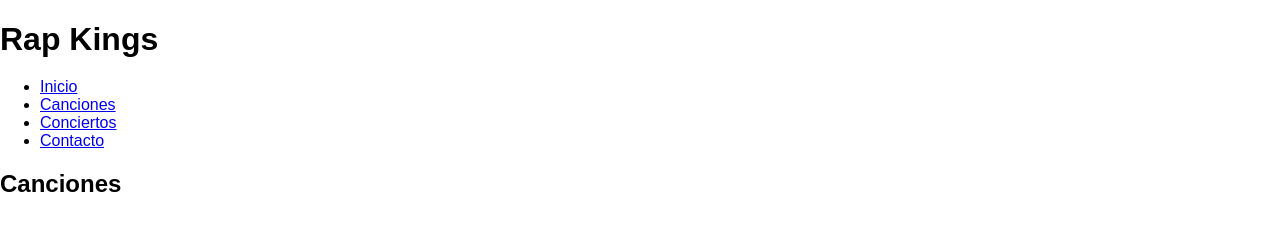
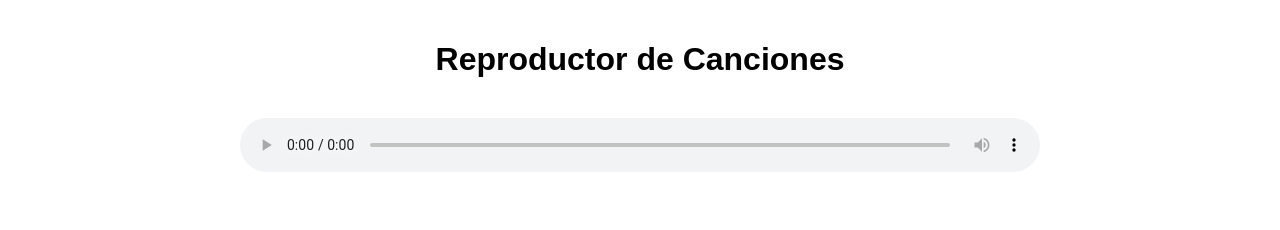
Before and after one commit to RapsKINGS/RapsKINGS.github.io, a plain HTML site: page Index.html in a window 1280 px wide. Drawn offline with Linux system fonts and the light colour scheme.

Commit message:
Update Index.html

```diff
--- a/Index.html
+++ b/Index.html
@@ -2,29 +2,22 @@
 <!DOCTYPE html>
 <html lang="en">
 <head>
-  <meta charset="UTF-8">
-  <meta name="viewport" content="width=device-width, initial-scale=1.0">
-  <title>Rap Kings - Canciones</title>
-  <link rel="stylesheet" href="styles.css">
+    <meta charset="UTF-8">
+    <meta name="viewport" content="width=device-width, initial-scale=1.0">
+    <title>Reproductor de Canciones</title>
+    <link rel="stylesheet" href="styles.css">
 </head>
 <body>
-  <header>
-    <h1>Rap Kings</h1>
-    <nav>
-      <ul>
-        <li><a href="#">Inicio</a></li>
-        <li><a href="#">Canciones</a></li>
-        <li><a href="#">Conciertos</a></li>
-        <li><a href="#">Contacto</a></li>
-      </ul>
-    </nav>
-  </header>
-
-  <main>
-    <h2>Canciones</h2>
-    <div id="song-list"></div>
-  </main>
-
-  <script src="script.js"></script>
+    <div class="container">
+        <h1>Reproductor de Canciones</h1>
+        <div class="playlist" id="playlist">
+            <!-- Lista de canciones se agregará aquí con JavaScript -->
+        </div>
+        <audio controls id="audioPlayer" class="audio-player">
+            <source src="" type="audio/mpeg">
+            Tu navegador no soporta la etiqueta de audio.
+        </audio>
+    </div>
+    <script src="script.js"></script>
 </body>
 </html>
```
